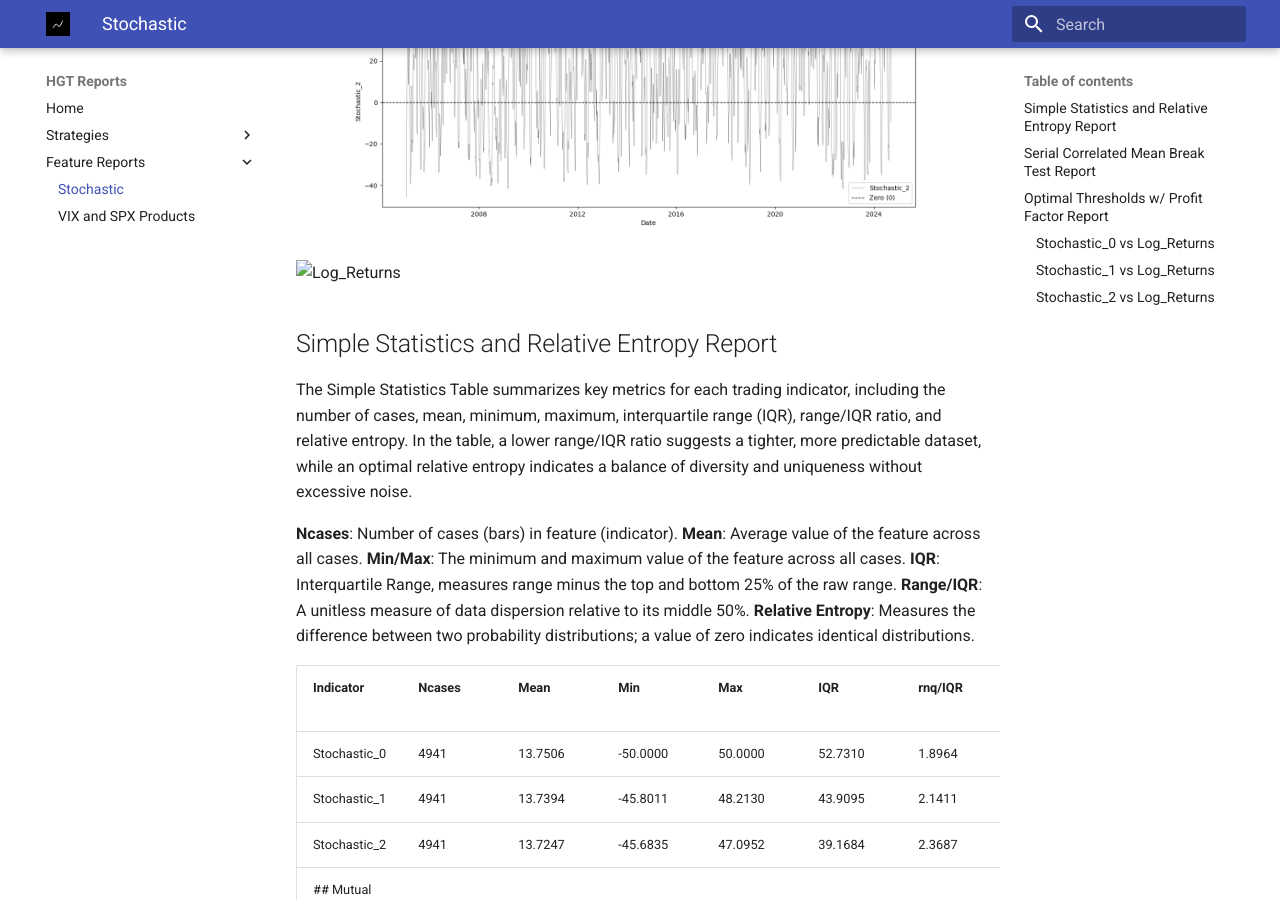
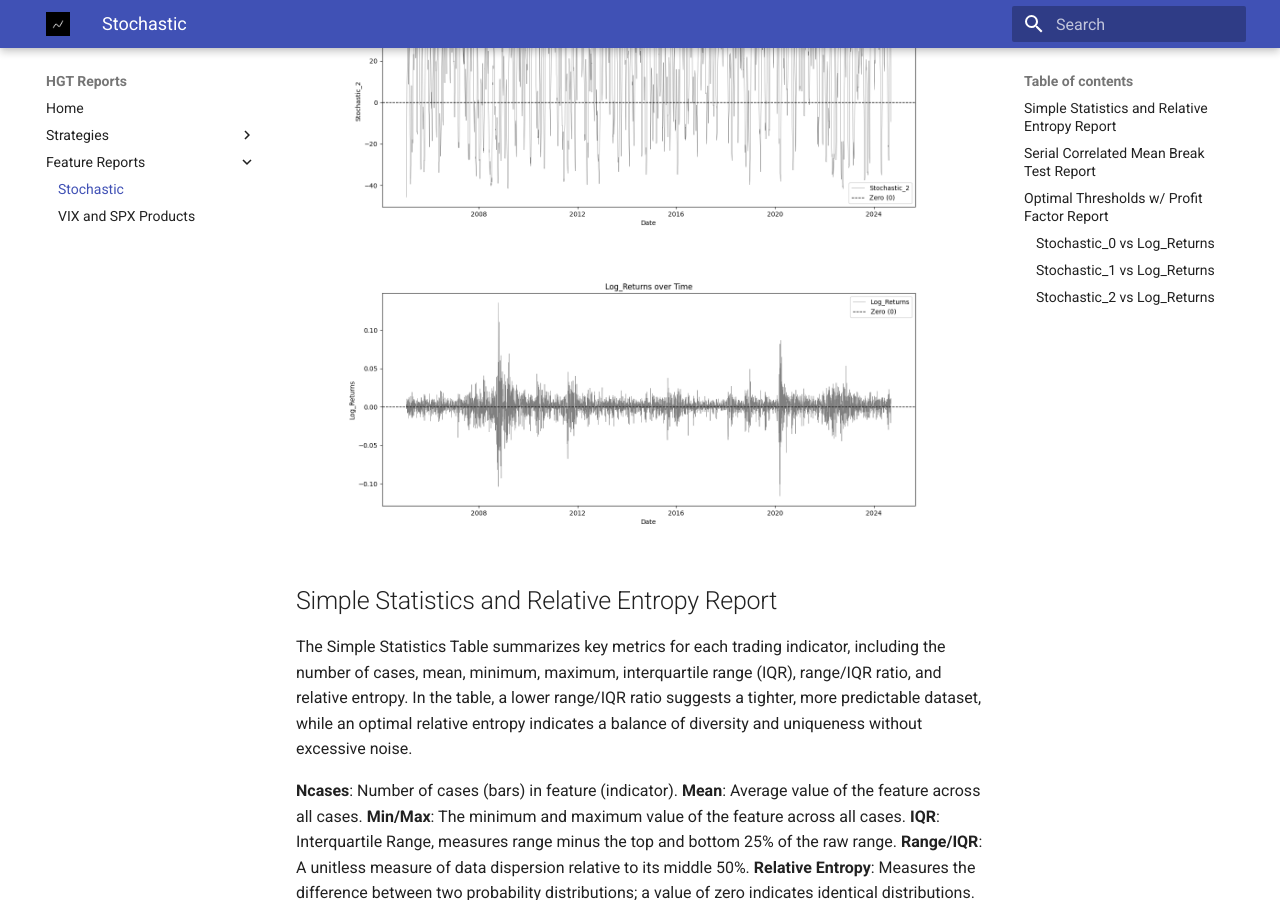
Before and after one commit to larrykann/Reports, an MkDocs documentation site: the page built from docs/IndicatorReports/Stochastic/Stochastic.md, in a window 1280 px wide and 900 px high, scrolled down 918 px. Built offline with MkDocs 1.6.1 and Material for MkDocs 9.7.7, drawn with Linux system fonts in a browser that asks for light colours.

Commit message:
fixed image problem

```diff
--- a/docs/IndicatorReports/Stochastic/Stochastic.md
+++ b/docs/IndicatorReports/Stochastic/Stochastic.md
@@ -6,7 +6,7 @@ The generated report provides a comprehensive analysis of trading indicators, of
 
 ![Stochastic_2](images/Stochastic_2.png)
 
-![Log_Returns](images/Log_Returns.png)
+![Log_Returns](images/log_returns.png)
 
 ## Simple Statistics and Relative Entropy Report
 
```
